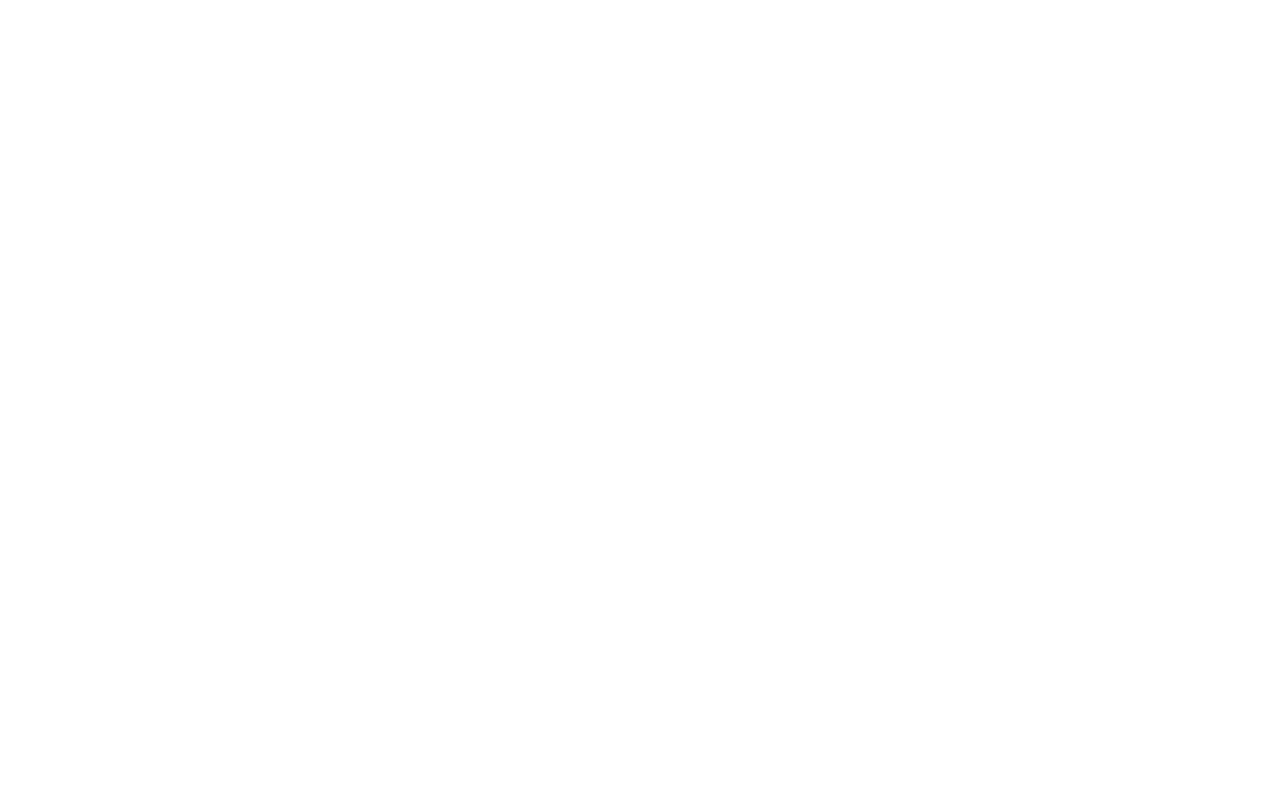
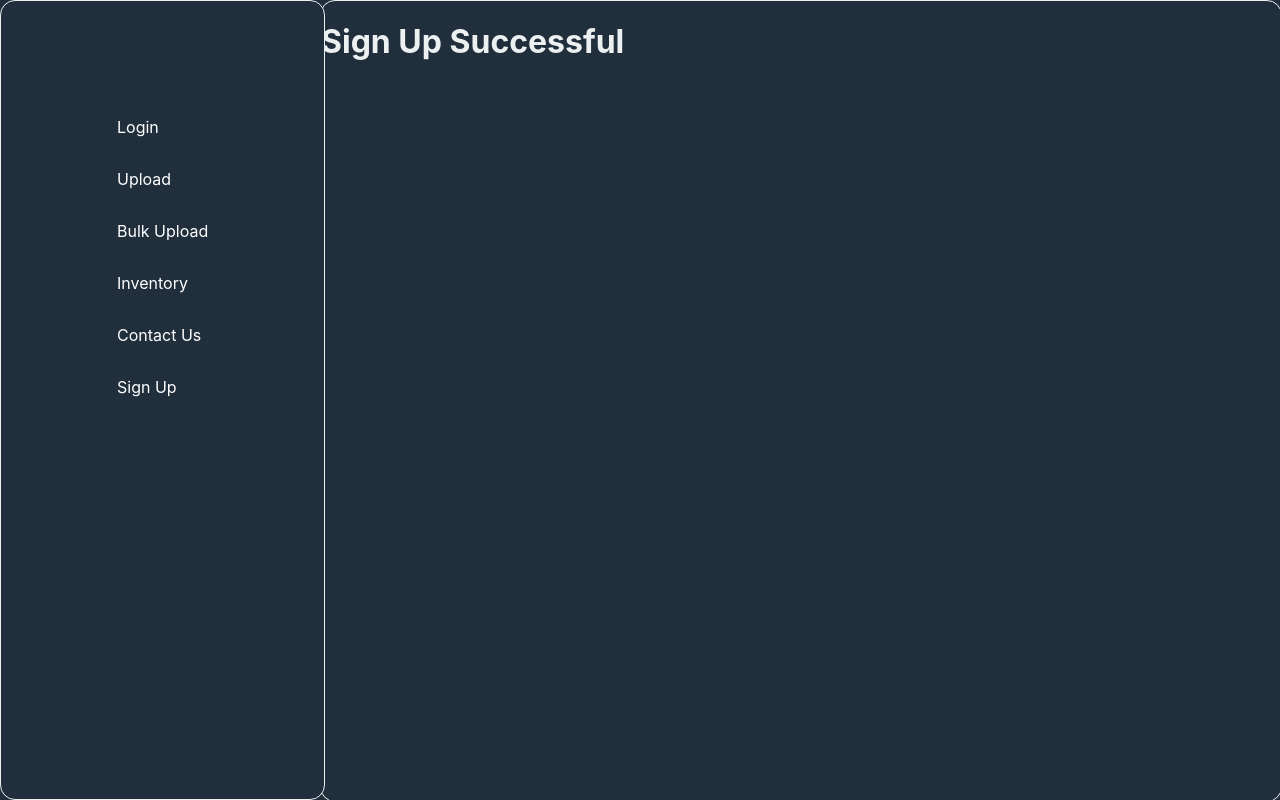
Before and after one commit to Feben9/pharmacy, a React (Create React App) app: page /branch in a window 1280 px wide. Before the commit this address had no page. Built offline with nearby package versions, Linux system fonts and the light colour scheme.

Commit message:
added branch menu option

```diff
--- a/src/App.js
+++ b/src/App.js
@@ -12,8 +12,8 @@
 
 import Inventory from "./pages/Inventory";
 import BulkUpload from "./pages/BulkUpload";
-import SignUp from "./pages/signup";
-import Contact from "./pages/contact";
+import Branch from "./pages/Branch";
+import Contact from "./pages/Contact";
 
 function App() {
   const [isAuthenticated, setIsAuthenticated] = useState(false);
@@ -32,7 +32,7 @@
 
             <Route path="/contact" element={<Contact />} />
 
-            <Route path="/sign-up" element={<SignUp />} />
+            <Route path="/branch" element={<Branch />} />
 
             <Route path="/inventory" element={<Inventory />} />
 
--- a/src/pages/signup.js
+++ b/src/pages/Branch.js
@@ -1,7 +1,7 @@
 import React from "react";
 import Navbar from "../components/Navbar";
 
-const SignUp = () => {
+const Branch = () => {
     return (
         <div className="main-container">
             <div className="nav-container">
@@ -14,4 +14,4 @@
     );
 };
 
-export default SignUp;
+export default Branch;
```
